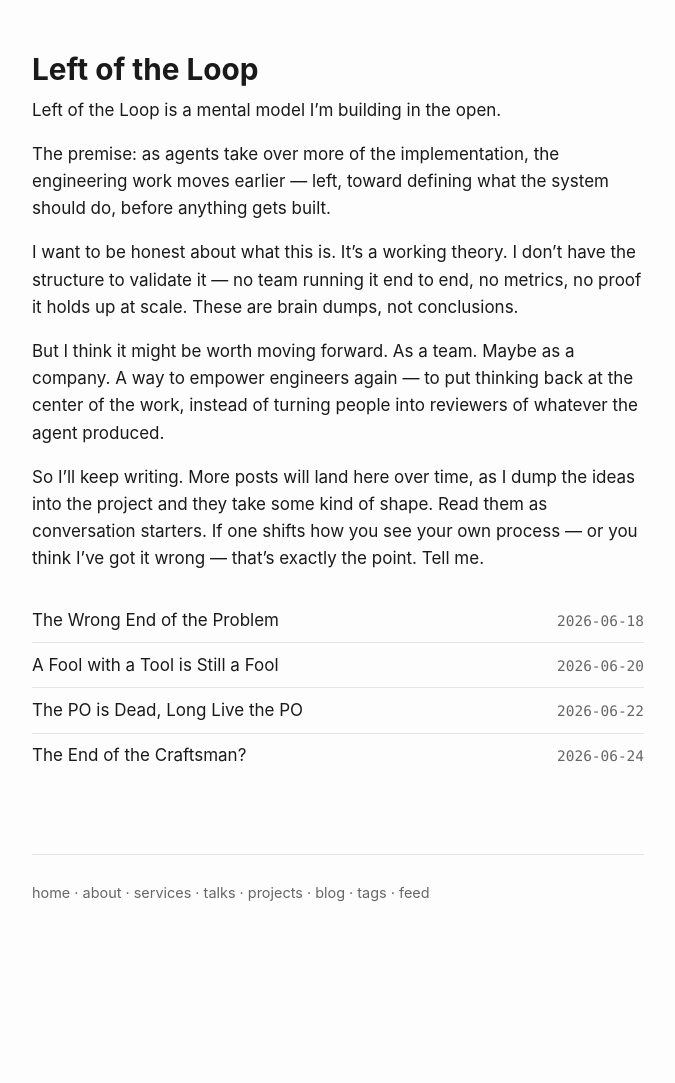
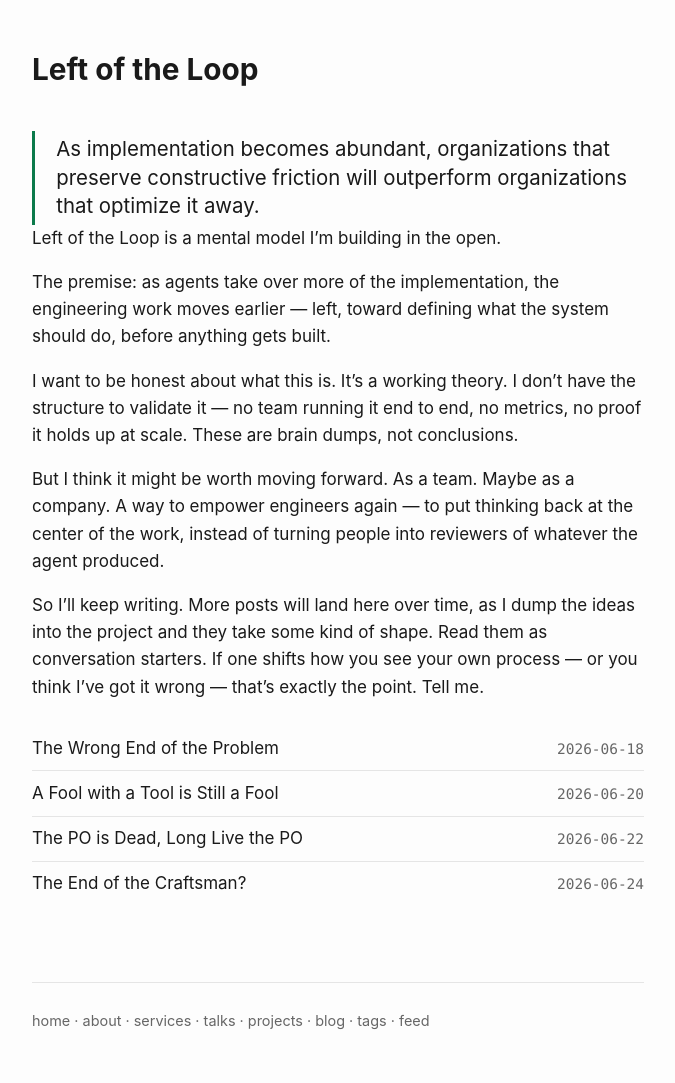
Before and after one commit to aepfli/aepfli.github.io, a Jekyll site: the page built from series-left-of-the-loop.md, in a window 1280 px wide. Shown: the whole page, without its empty margins (302-977 px from the left). Built offline with Jekyll 4.4.1, drawn with Linux system fonts in a browser that asks for light colours; before the commit the page ends 955 px from its top, so only the background shows below that.

Commit message:
Add thesis epigraph to Left of the Loop series page
Co-Authored-By: Claude Opus 4.8 (1M context) <noreply@anthropic.com>

```diff
--- a/series-left-of-the-loop.md
+++ b/series-left-of-the-loop.md
@@ -5,6 +5,8 @@ permalink: /series/left-of-the-loop/
 ---
 
 # Left of the Loop
+
+> As implementation becomes abundant, organizations that preserve constructive friction will outperform organizations that optimize it away.
 
 Left of the Loop is a mental model I'm building in the open.
 
```
